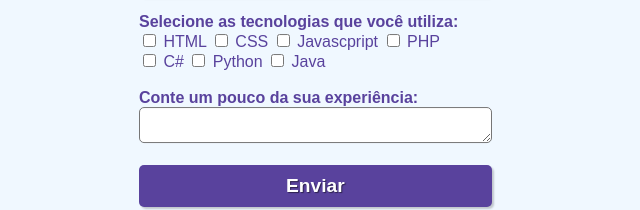
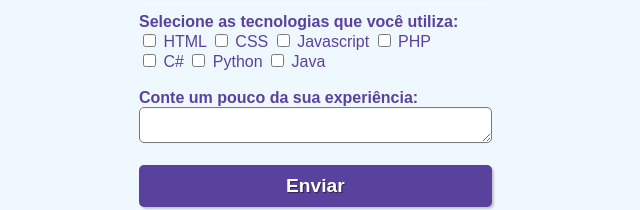
Before and after one commit to naicaparelli/form-examples, a plain HTML site: page formulario.html in a window 1280 px wide. Shown: the part 485-695 px from the top of the page, 363-1003 px from the left. Drawn offline with Linux system fonts and the light colour scheme.

Commit message:
Formulário com correções de typo

```diff
--- a/formulario.html
+++ b/formulario.html
@@ -84,8 +84,8 @@
                 <label for-"tecnologia1">HTML</label>
                 <input type="checkbox" id="tecnologia2" name="tecnologia2" value="CSS">
                 <label for-"tecnologia2">CSS</label>
-                <input type="checkbox" id="tecnologia3" name="tecnologia3" value="Javascpript">
-                <label for-"tecnologia3">Javascpript</label>
+                <input type="checkbox" id="tecnologia3" name="tecnologia3" value="Javascript">
+                <label for-"tecnologia3">Javascript</label>
                 <input type="checkbox" id="tecnologia4" name="tecnologia4" value="PHP">
                 <label for-"tecnologia4">PHP</label> <br>
                 <input type="checkbox" id="tecnologia5" name="tecnologia5" value="C#">
```
